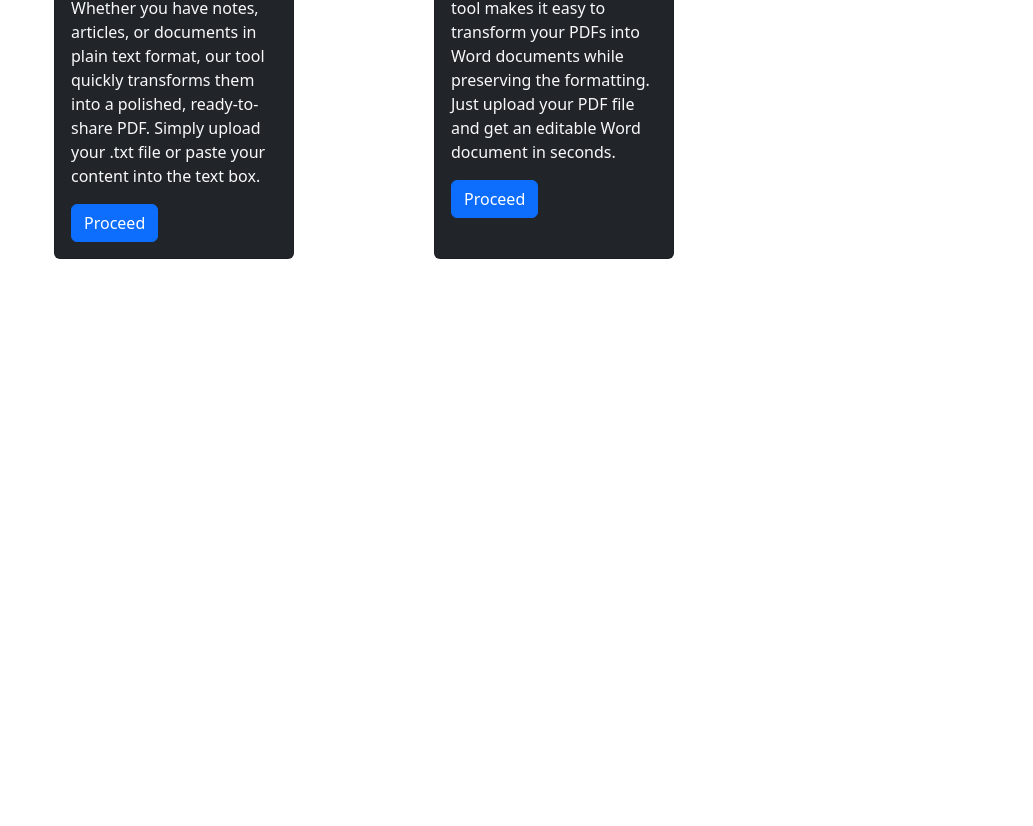
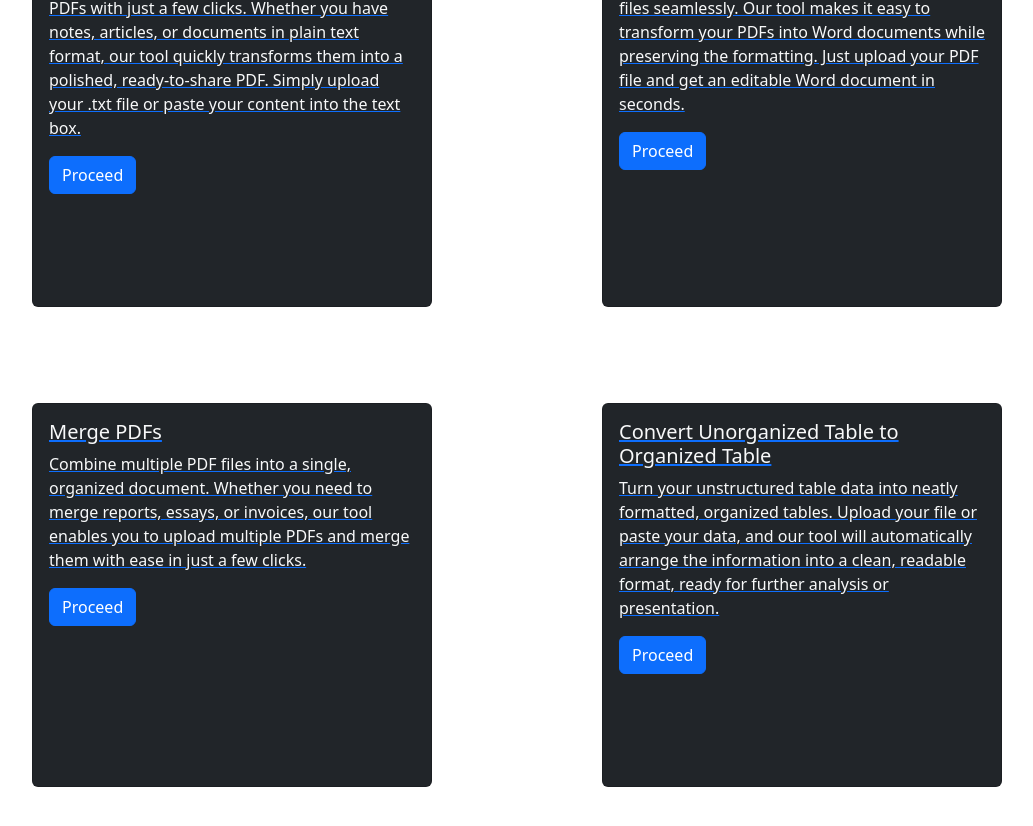
Before and after one commit to AADIL812/PDFTOOLS1, a React (Vite) app in the folder client/: page / in a window 1280 px wide. Shown: the part 614-1440 px from the top of the page, without its empty margins (76-1109 px from the left). Before the commit the page ends 921 px from the top, so only its background shows below. Built offline with nearby package versions, Linux system fonts and the light colour scheme.

Commit message:
aug16,2024v3

```diff
--- a/client/package.json
+++ b/client/package.json
@@ -13,7 +13,9 @@
     "bootstrap": "^5.3.3",
     "react": "^18.3.1",
     "react-bootstrap": "^2.10.4",
-    "react-dom": "^18.3.1"
+    "react-dom": "^18.3.1",
+    "react-icons": "^5.3.0",
+    "react-router-dom": "^6.26.1"
   },
   "devDependencies": {
     "@eslint/js": "^9.9.0",
--- a/client/src/App.jsx
+++ b/client/src/App.jsx
@@ -1,14 +1,24 @@
-import React, { useState } from "react";
-import { Home } from "./pages/Home";
+import React from "react";
+import { BrowserRouter as Router, Route, Routes } from "react-router-dom"; // Corrected import
+import Home from "./pages/Home"; // Ensure you are importing Home correctly
+import Mergepdf from "./pages/Mergepdf";
+import Pdftoword from "./pages/Pdftoword";
+import Texttotable from "./pages/Texttotable";
+import Wordtopdf from "./pages/Wordtopdf";
 import "bootstrap/dist/css/bootstrap.min.css";
 
 function App() {
-  const [count, setCount] = useState(0);
-
   return (
-    <>
-      <Home />
-    </>
+    <Router>
+      <Routes>
+        <Route path="/" element={<Home />} />
+        <Route path="/mergepdf" element={<Mergepdf />} />
+        <Route path="/pdftoword" element={<Pdftoword />} />
+        <Route path="/texttotable" element={<Texttotable />} />{" "}
+        {/* Corrected path */}
+        <Route path="/wordtopdf" element={<Wordtopdf />} />
+      </Routes>
+    </Router>
   );
 }
 
--- a/client/src/components/ServiceCard.jsx
+++ b/client/src/components/ServiceCard.jsx
@@ -5,7 +5,7 @@ import Card from "react-bootstrap/Card";
 const ServiceCard = ({ title, text }) => {
   return (
     <Card
-      style={{ height: "24rem", width: "15rem" }}
+      style={{ height: "24rem", width: "25rem" }}
       className="m-5 bg-dark text-light"
     >
       <Card.Body>
--- a/client/src/components/Services.jsx
+++ b/client/src/components/Services.jsx
@@ -1,5 +1,6 @@
 import React from "react";
 import ServiceCard from "./ServiceCard";
+import { Link } from "react-router-dom";
 import { Container, Row, Col } from "react-bootstrap";
 
 const Services = () => {
@@ -7,19 +8,33 @@ const Services = () => {
     {
       title: "Word to PDF",
       text: "Easily convert your text files into professional PDFs with just a few clicks. Whether you have notes, articles, or documents in plain text format, our tool quickly transforms them into a polished, ready-to-share PDF. Simply upload your .txt file or paste your content into the text box.",
+      path: "/wordtopdf",
     },
     {
       title: "PDF to Word",
       text: "Convert your PDF documents into editable Word files seamlessly. Our tool makes it easy to transform your PDFs into Word documents while preserving the formatting. Just upload your PDF file and get an editable Word document in seconds.",
+      path: "/pdftoword",
+    },
+    {
+      title: "Merge PDFs",
+      text: "Combine multiple PDF files into a single, organized document. Whether you need to merge reports, essays, or invoices, our tool enables you to upload multiple PDFs and merge them with ease in just a few clicks.",
+      path: "/mergepdf",
+    },
+    {
+      title: "Convert Unorganized Table to Organized Table",
+      text: "Turn your unstructured table data into neatly formatted, organized tables. Upload your file or paste your data, and our tool will automatically arrange the information into a clean, readable format, ready for further analysis or presentation.",
+      path: "/texttotable", // Corrected path here
     },
   ];
 
   return (
-    <Container>
+    <Container className="m-5">
       <Row>
         {services.map((service, index) => (
-          <Col md={6} lg={4} key={index}>
-            <ServiceCard title={service.title} text={service.text} />
+          <Col md={6} key={index}>
+            <Link to={service.path}>
+              <ServiceCard title={service.title} text={service.text} />
+            </Link>
           </Col>
         ))}
       </Row>
--- a/client/src/pages/Home.jsx
+++ b/client/src/pages/Home.jsx
@@ -2,7 +2,8 @@ import React from "react";
 import Topbar from "../components/Topbar";
 import AboutUs from "../components/AboutUs";
 import Services from "../components/Services";
-export const Home = () => {
+const Home = () => {
+  console.log("Home");
   return (
     <>
       <Topbar />
@@ -11,3 +12,4 @@ export const Home = () => {
     </>
   );
 };
+export default Home;
--- a/client/src/pages/Mergepdf.jsx
+++ b/client/src/pages/Mergepdf.jsx
@@ -1 +1,7 @@
 import React from "react";
+
+const Mergepdf = () => {
+  return <div>Mergepdf</div>;
+};
+
+export default Mergepdf;
--- a/client/src/pages/Pdftoword.jsx
+++ b/client/src/pages/Pdftoword.jsx
@@ -0,0 +1,7 @@
+import React from "react";
+
+const Pdftoword = () => {
+  return <div>Pdftoword</div>;
+};
+
+export default Pdftoword;
--- /dev/null
+++ b/client/src/pages/Texttotable.jsx
@@ -0,0 +1,7 @@
+import React from "react";
+
+const Texttotable = () => {
+  return <div>Texttotable</div>;
+};
+
+export default Texttotable;
--- a/client/src/pages/Wordtopdf.jsx
+++ b/client/src/pages/Wordtopdf.jsx
@@ -0,0 +1,7 @@
+import React from "react";
+
+const Wordtopdf = () => {
+  return <div>Wordtopdf</div>;
+};
+
+export default Wordtopdf;
```
Also changed, not shown: client/src/pages/Texttocsv.jsx (deleted), 1 other file (tests, documents, lock files or other folders).
